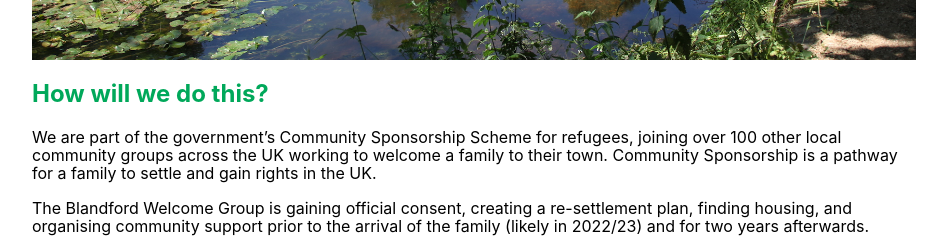
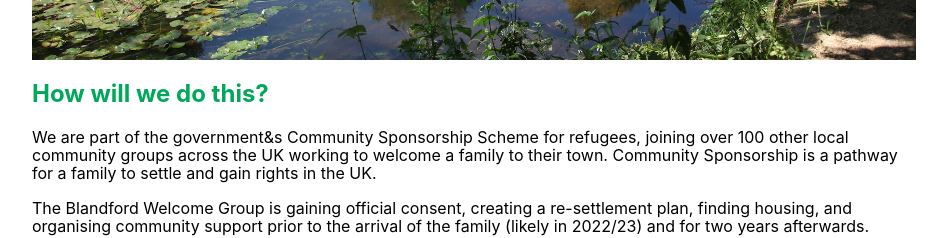
Before and after one commit to srichmond3000/blandford-community-sponsorship, a Next.js app: page / in a window 1280 px wide. Shown: the part 800-1038 px from the top of the page, without its empty margins (166-1113 px from the left). Built offline with nearby package versions, Linux system fonts and the light colour scheme; no server answers.

Commit message:
Fix apostrophe

```diff
--- a/pages/index.js
+++ b/pages/index.js
@@ -26,7 +26,7 @@ export default function Home() {
       <section>
         <h2>How will we do this?</h2>
         <p>
-          We are part of the government’s Community Sponsorship Scheme for
+          We are part of the government&amp;s Community Sponsorship Scheme for
           refugees, joining over 100 other local community groups across the UK
           working to welcome a family to their town. Community Sponsorship is a
           pathway for a family to settle and gain rights in the UK.
```
